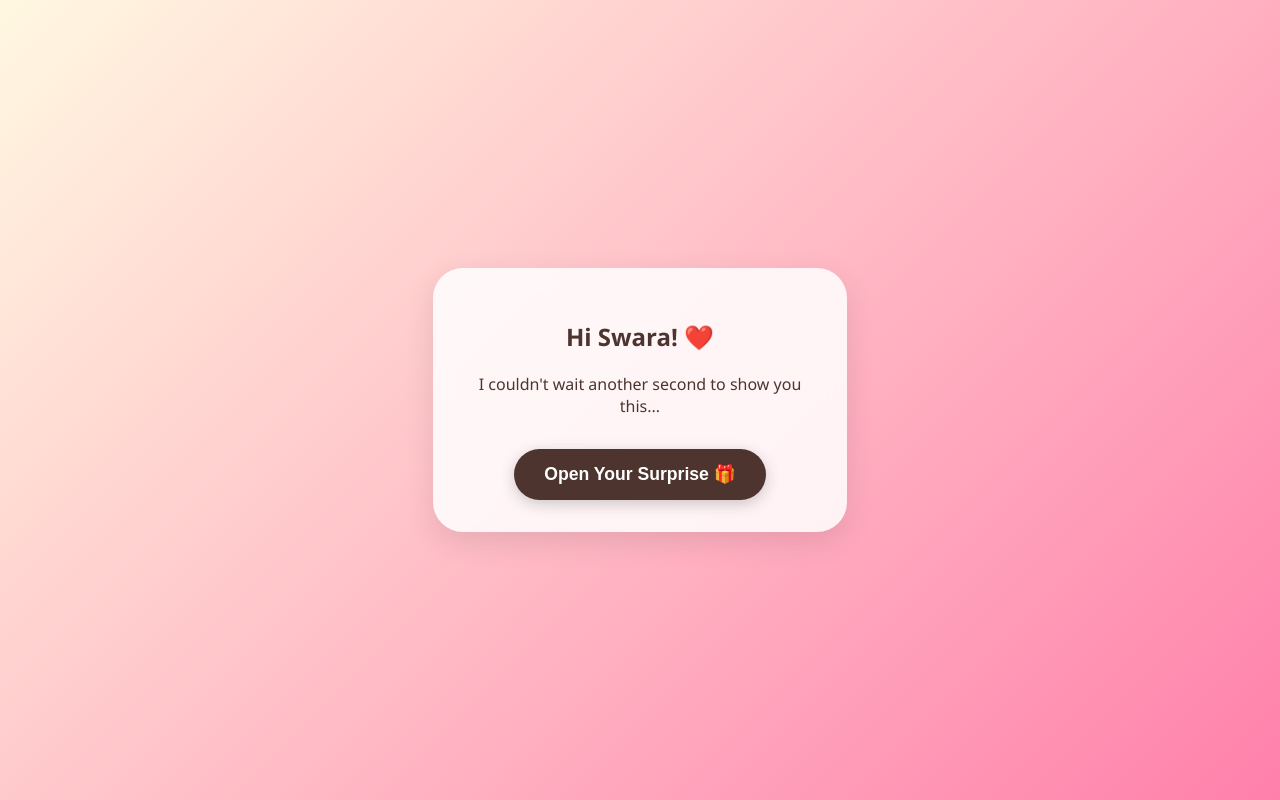
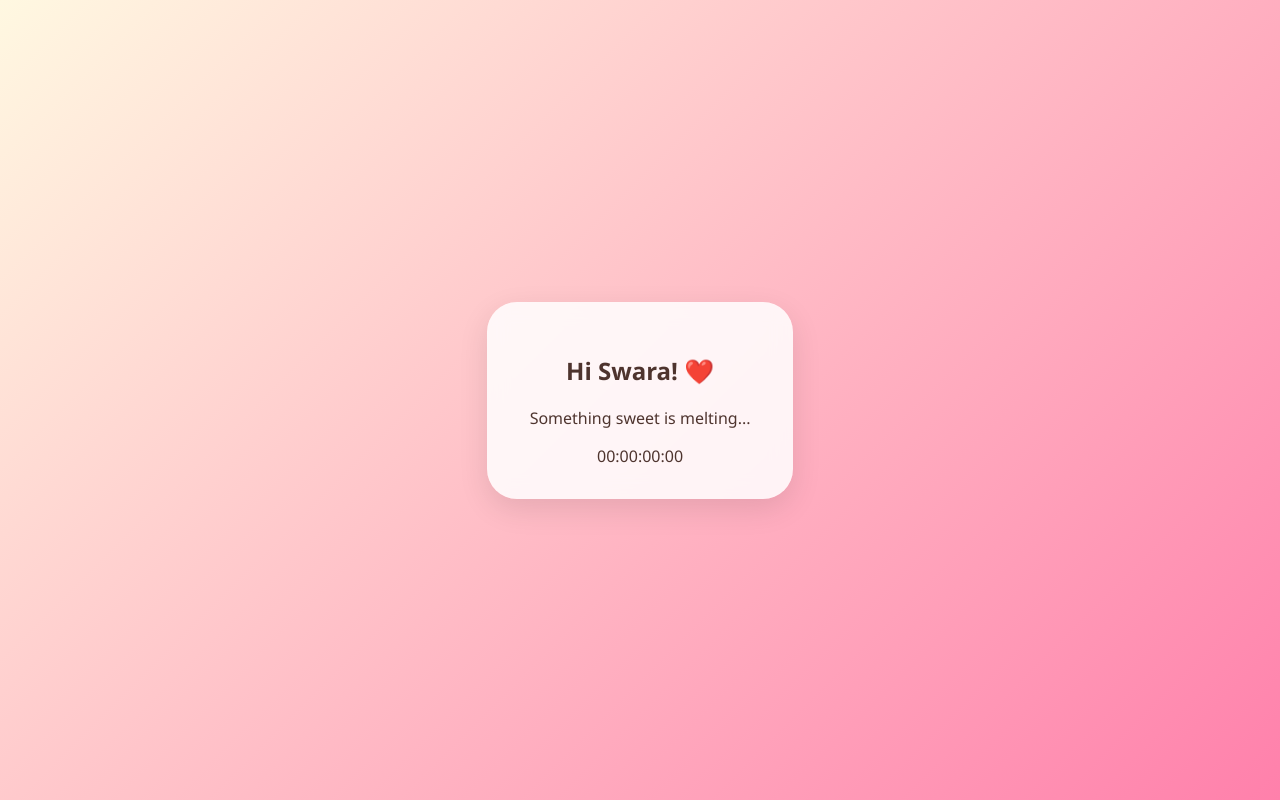
Before and after one commit to nightlysloth/chocolate-day, a plain HTML site: page index.html in a window 1280 px wide. Drawn offline with Linux system fonts and the light colour scheme.

Commit message:
Update hero section content and button visibility

```diff
--- a/index.html
+++ b/index.html
@@ -12,8 +12,9 @@
     <section id="hero" class="active">
         <div class="glass-card">
             <h1>Hi Swara! ❤️</h1>
-            <p>I couldn't wait another second to show you this...</p>
-            <button id="start-btn" onclick="nextSection('story-1')">Open Your Surprise 🎁</button>
+            <p>Something sweet is melting...</p>
+            <div id="timer">00:00:00:00</div>
+            <button id="start-btn" class="hidden" onclick="nextSection('story-1')">Open Your Surprise 🎁</button>
         </div>
     </section>
 
```
